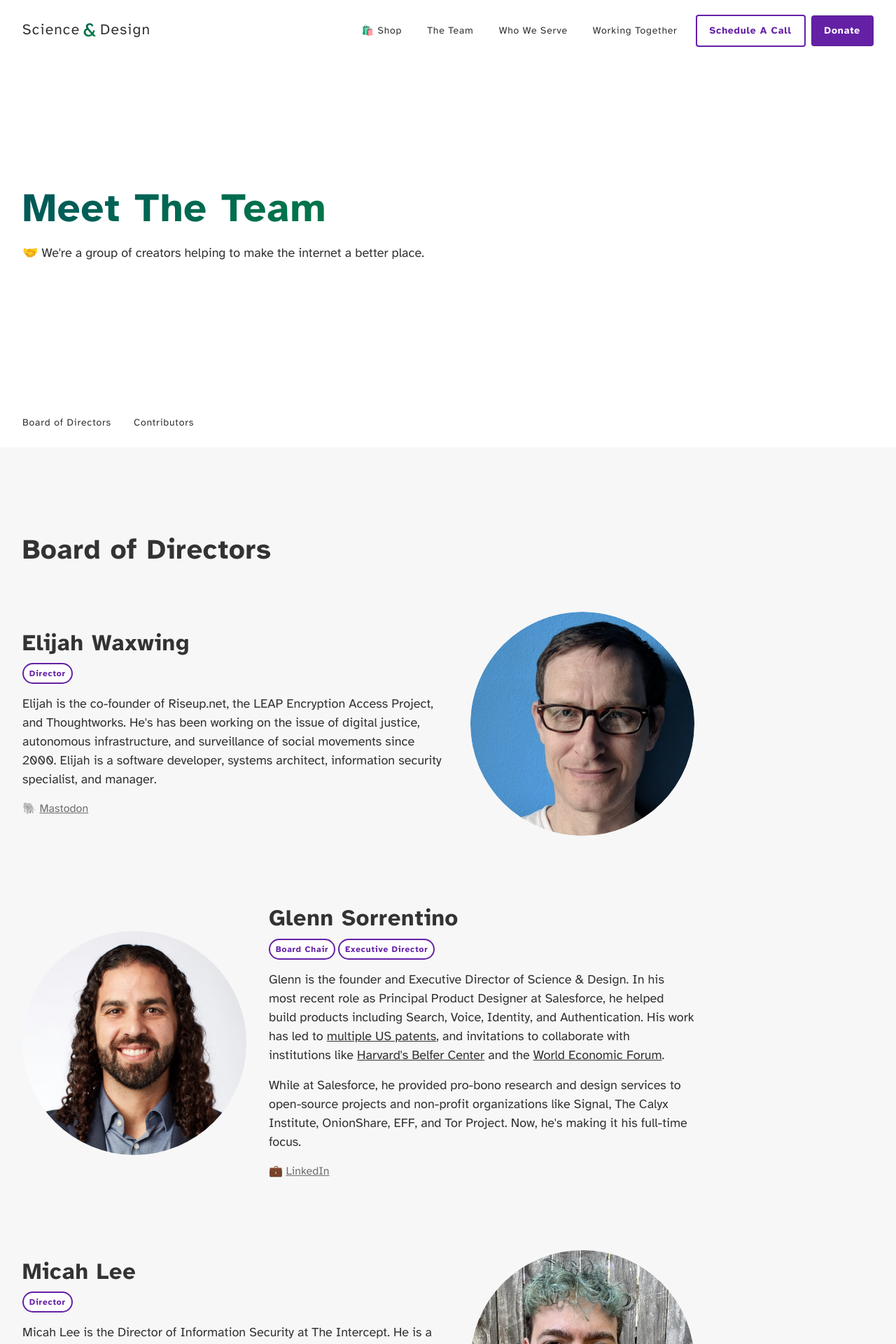
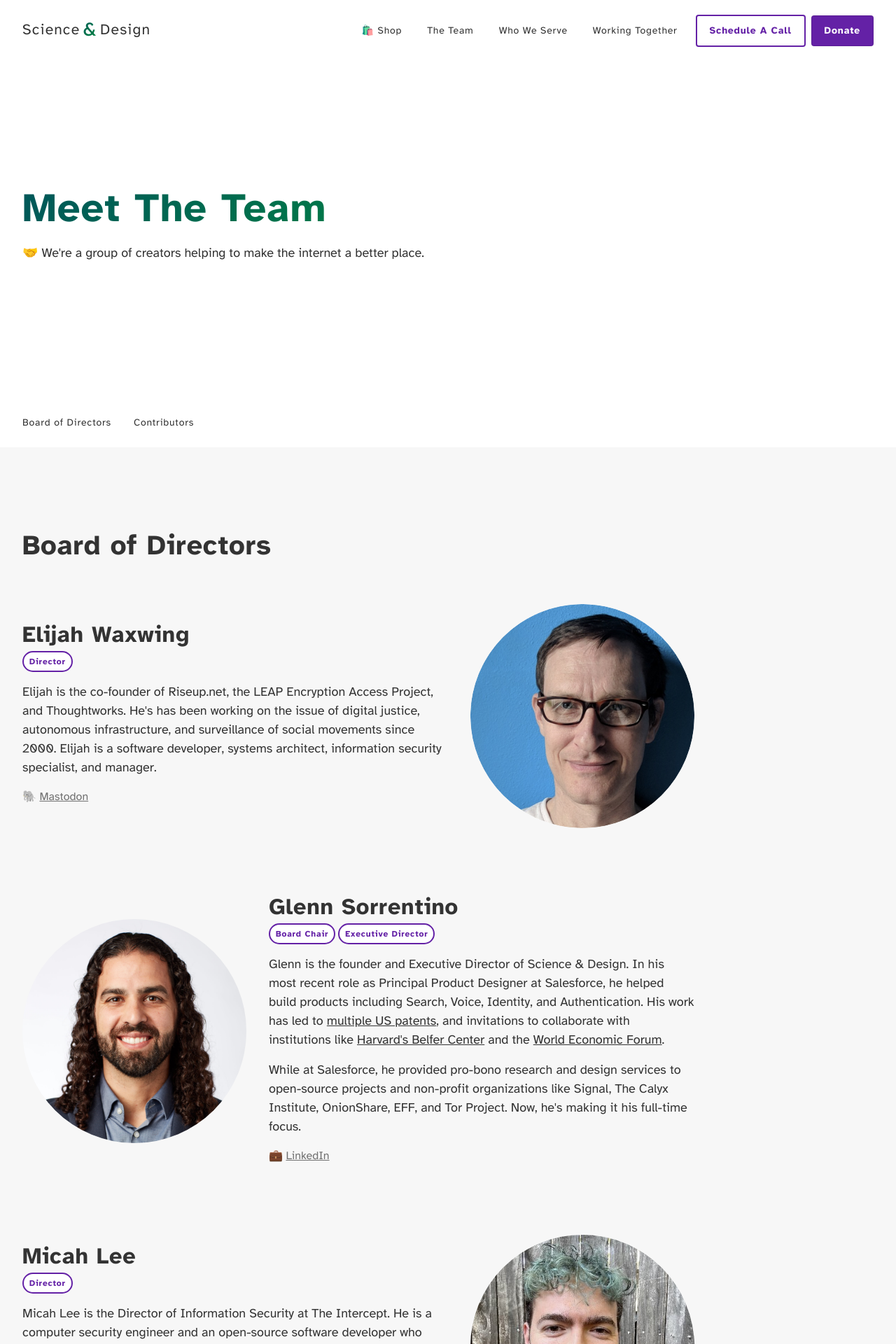
Before and after one commit to scidsg/scidsg-website, a PHP site: page /team.html in a window 1280 px wide. Shown: the top 1920 px of the page at 70% size. Run offline with PHP 8.4, Linux system fonts and the light colour scheme.

Commit message:
Update typography.css

```diff
--- a/design-system/css/typography.css
+++ b/design-system/css/typography.css
@@ -88,7 +88,7 @@ body {
 
 h1, h2, h3, h4, h5, h6 {
   font-family: 'Sans Bold';
-  line-height: var(--line-height-tight);
+  line-height: var(--line-height-heading);
   width: fit-content;
   margin: var(--spacing-base) 0;
 }
```
